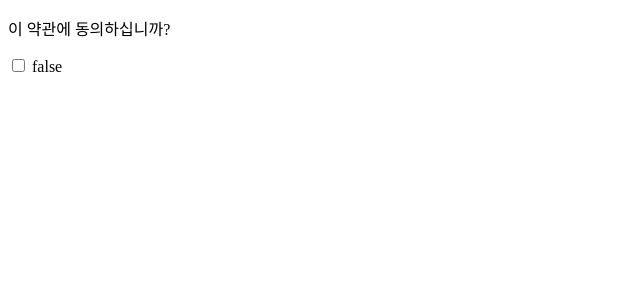
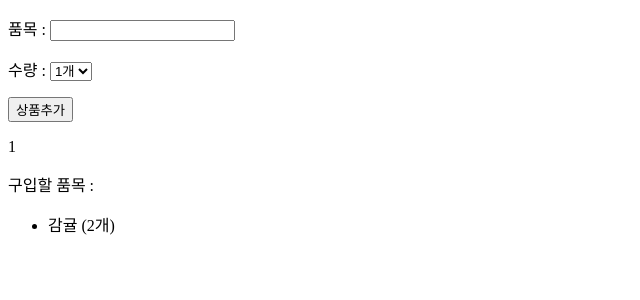
Before and after one commit to JKW1008/Vue.jsPractice, a Vue app in the folder v02/: page / in a window 1280 px wide. Shown: the top 300 px of the page, without its empty margins (0-640 px from the left). Built offline with nearby package versions, Linux system fonts and the light colour scheme.

Commit message:
[Study] v-model with v-for

```diff
--- a/v02/src/App.vue
+++ b/v02/src/App.vue
@@ -2,17 +2,45 @@
 export default {
   data() {
     return {
-      agree: false,
+      itemName: null,
+      itemCnt: 1,
+      sList: [{ name: "감귤", cnt: 2 }],
     };
+  },
+  methods: {
+    addItem() {
+      let item = {
+        name: this.itemName,
+        cnt: this.itemCnt,
+      };
+      this.sList.push(item);
+      this.itemName = null;
+      this.itemCnt = 1;
+    },
   },
 };
 </script>
 
 <template>
-  <p>이 약관에 동의하십니까?</p>
-  <input type="checkbox" v-model="agree" />
-  {{ agree }}
-  <button v-show="agree">가입하기</button>
+  <form v-on:submit.prevent="addItem">
+    <p>품목 : <input type="text" required v-model="itemName" /></p>
+    <p>
+      수량 :
+      <select v-model="itemCnt">
+        <option value="1">1개</option>
+        <option value="2">2개</option>
+        <option value="3">3개</option>
+        <option value="4">4개</option>
+        <option value="5">5개</option>
+      </select>
+    </p>
+    <button>상품추가</button>
+    <p>{{ itemName }} {{ itemCnt }}</p>
+  </form>
+  <p>구입할 품목 :</p>
+  <ul>
+    <li v-for="item in sList">{{ item.name }} ({{ item.cnt }}개)</li>
+  </ul>
 </template>
 
 <style></style>
```
